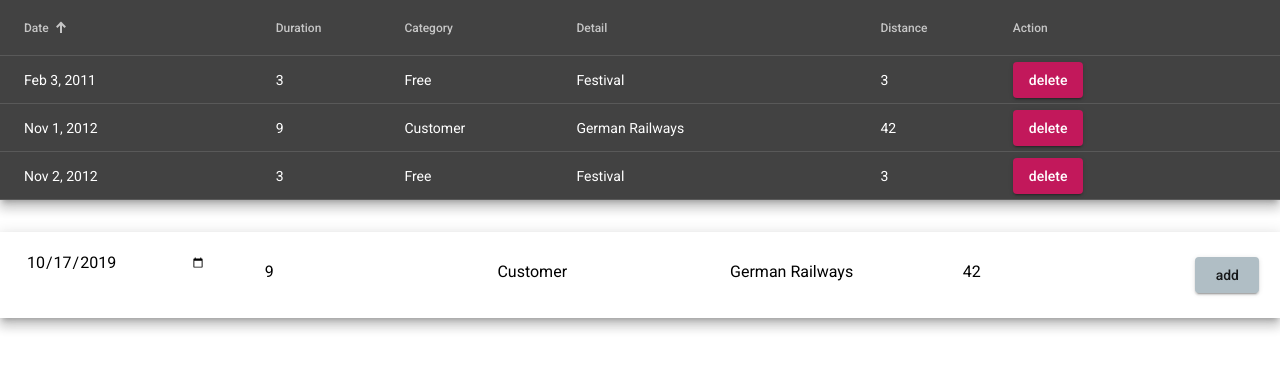
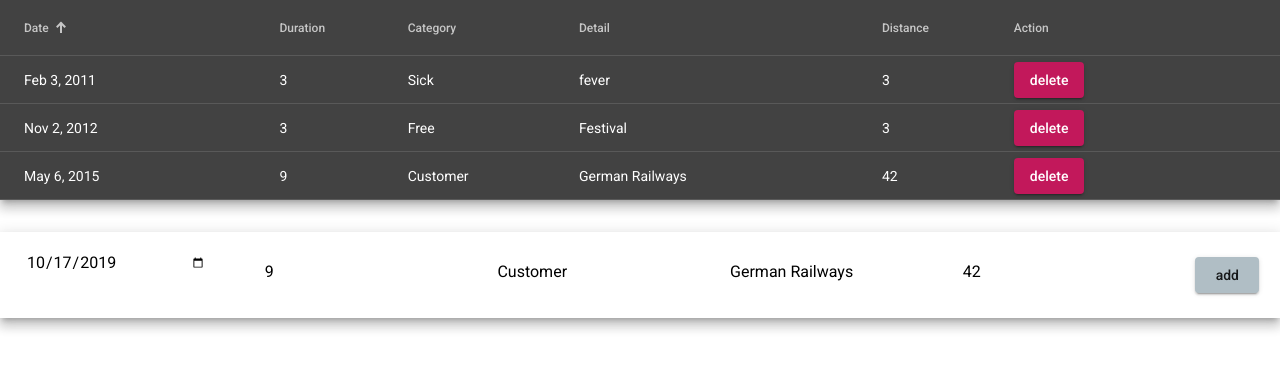
Before and after one commit to timnederhoff/hours-and-miles, an Angular app: page / in a window 1280 px wide. Shown: the top 370 px of the page. Built offline with nearby package versions, Linux system fonts and the light colour scheme.

Commit message:
added delete feature

```diff
--- a/src/app/app.component.html
+++ b/src/app/app.component.html
@@ -27,7 +27,7 @@
   <ng-container matColumnDef="controls">
     <th mat-header-cell *matHeaderCellDef>Action</th>
     <td mat-cell *matCellDef="let element">
-      <button mat-raised-button color="primary">delete</button>
+      <button mat-raised-button color="primary" (click)="deleteRowData(element)">delete</button>
     </td>
   </ng-container>
 
--- a/src/app/app.component.ts
+++ b/src/app/app.component.ts
@@ -13,7 +13,7 @@ interface Entry {
 
 const INIT_DATA: Entry[] = [
   {
-    date: new Date('11-1-2012'),
+    date: new Date('05-06-2015'),
     duration: 9,
     category: 'Customer',
     detail: 'German Railways',
@@ -29,8 +29,8 @@ const INIT_DATA: Entry[] = [
   {
     date: new Date('02-03-2011'),
     duration: 3,
-    category: 'Free',
-    detail: 'Festival',
+    category: 'Sick',
+    detail: 'fever',
     distance: 3
   }
 ];
@@ -60,8 +60,8 @@ export class AppComponent implements OnInit {
       detail: detail,
       distance: distance
     });
-    this.dataSource.filter ='';
-    this.table.renderRows();
+    // to update table:
+    this.dataSource.filter = '';
     console.log('dataSource:', this.dataSource.data)
   }
 
@@ -69,4 +69,8 @@ export class AppComponent implements OnInit {
     this.sort.sort(<MatSortable>{id: 'date', start: 'asc'});
     this.dataSource.sort = this.sort;
   }
+
+  deleteRowData(entry: Entry){
+    this.dataSource.data = this.dataSource.data.filter(obj => obj != entry);
+  }
 }
```
